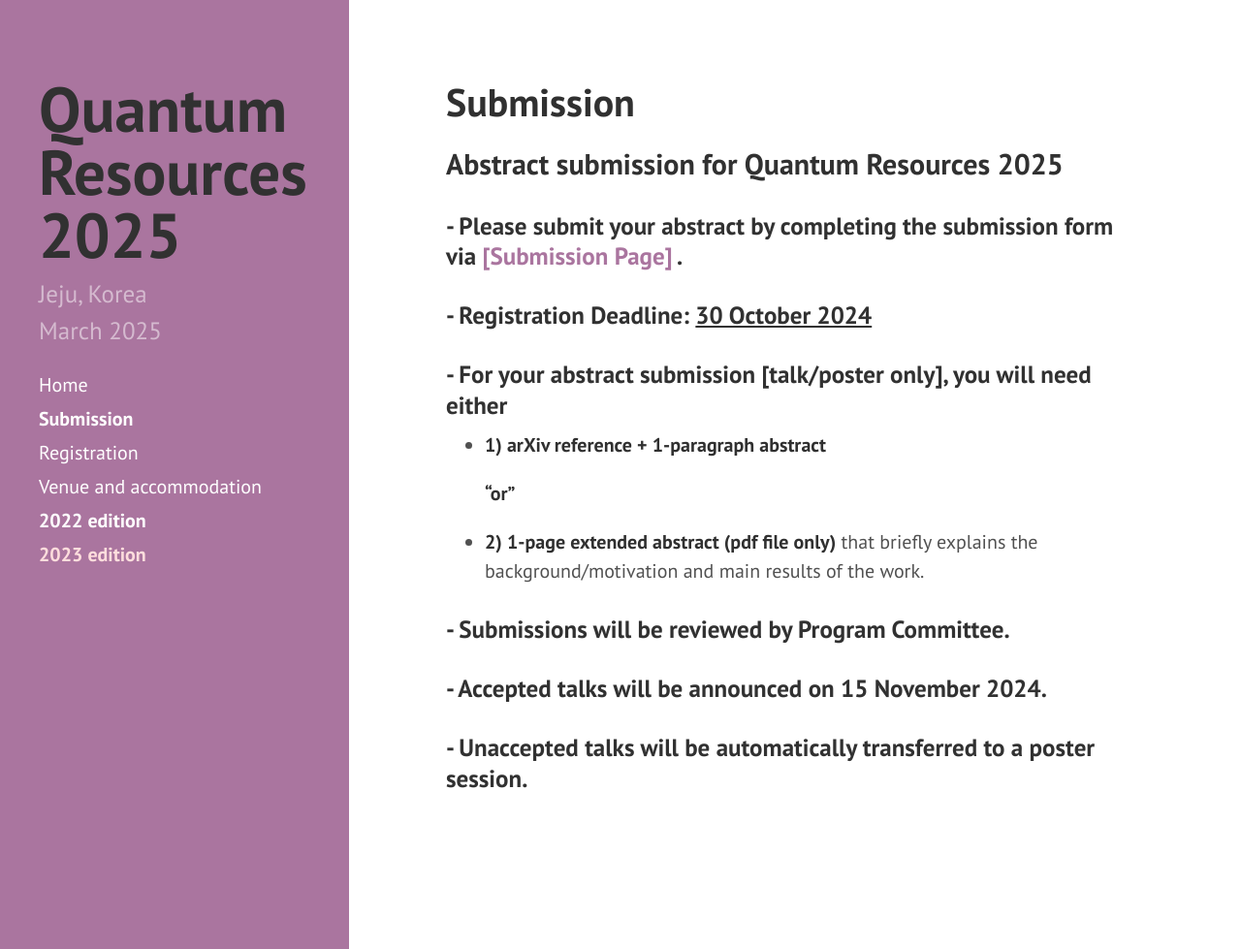
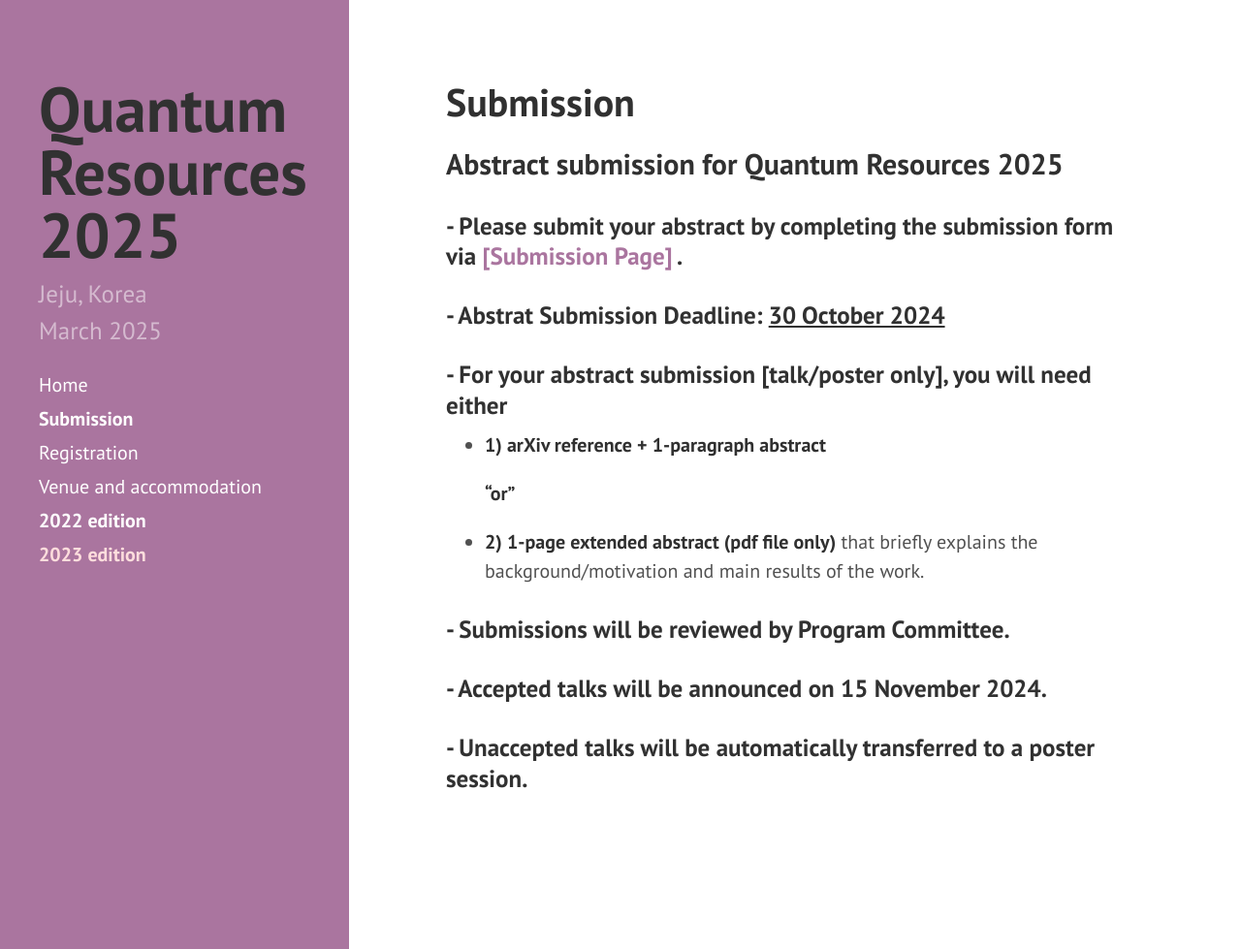
Before and after one commit to yeon-lee/yeon-lee.github.io, a Jekyll site: the page built from submission.md, in a window 1280 px wide and 979 px high. Shown: the whole window at 97% size. Built offline with Jekyll 4.4.1, drawn with Linux system fonts in a browser that asks for light colours; nearby versions of some CDN libraries.

Commit message:
Update submission.md

```diff
--- a/submission.md
+++ b/submission.md
@@ -8,7 +8,7 @@ order: 3
 
 ### - Please submit your abstract by completing the submission form via <a href="https://forms.gle/U573dXqnVY5tpC9F9"> [Submission Page] </a>.
 
-### - Registration Deadline: <u>30 October 2024</u>
+### - Abstrat Submission Deadline: <u>30 October 2024</u>
 
 ### - For your abstract submission [talk/poster only], you will need either
 
```
